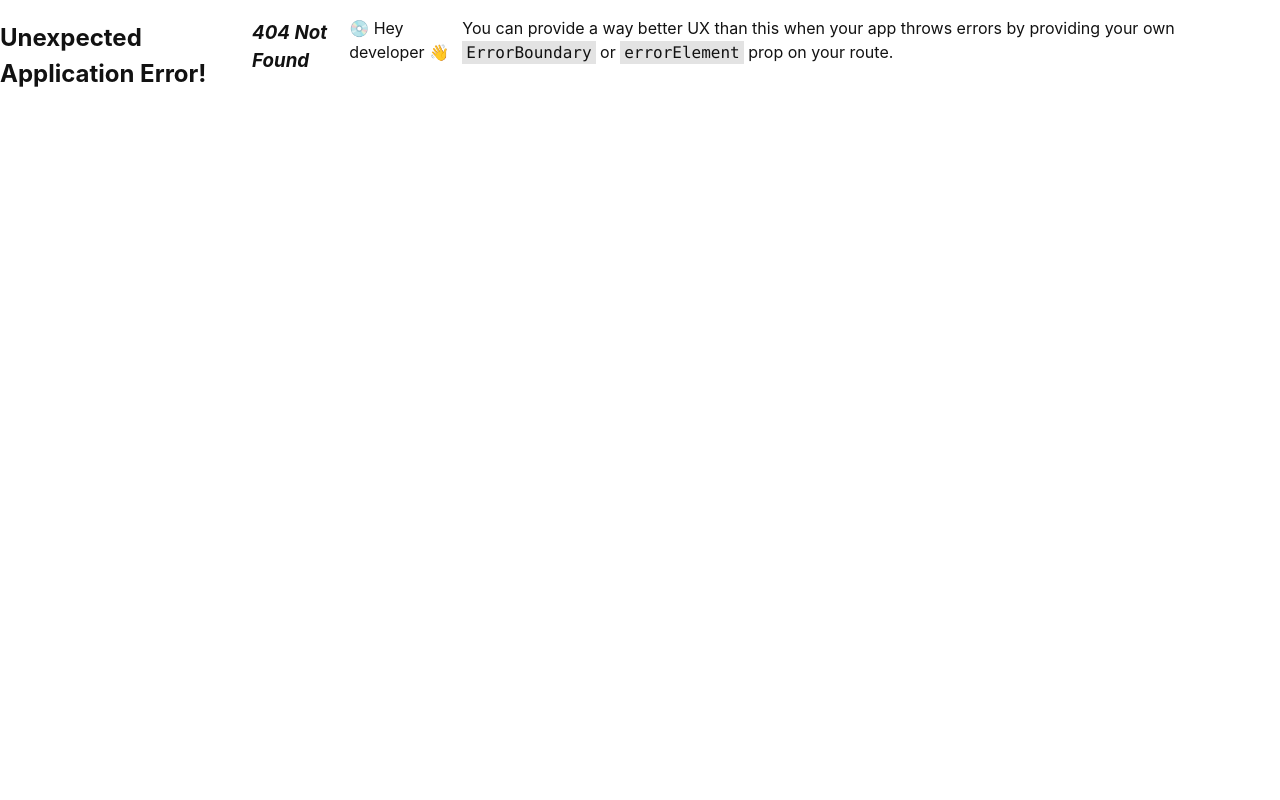
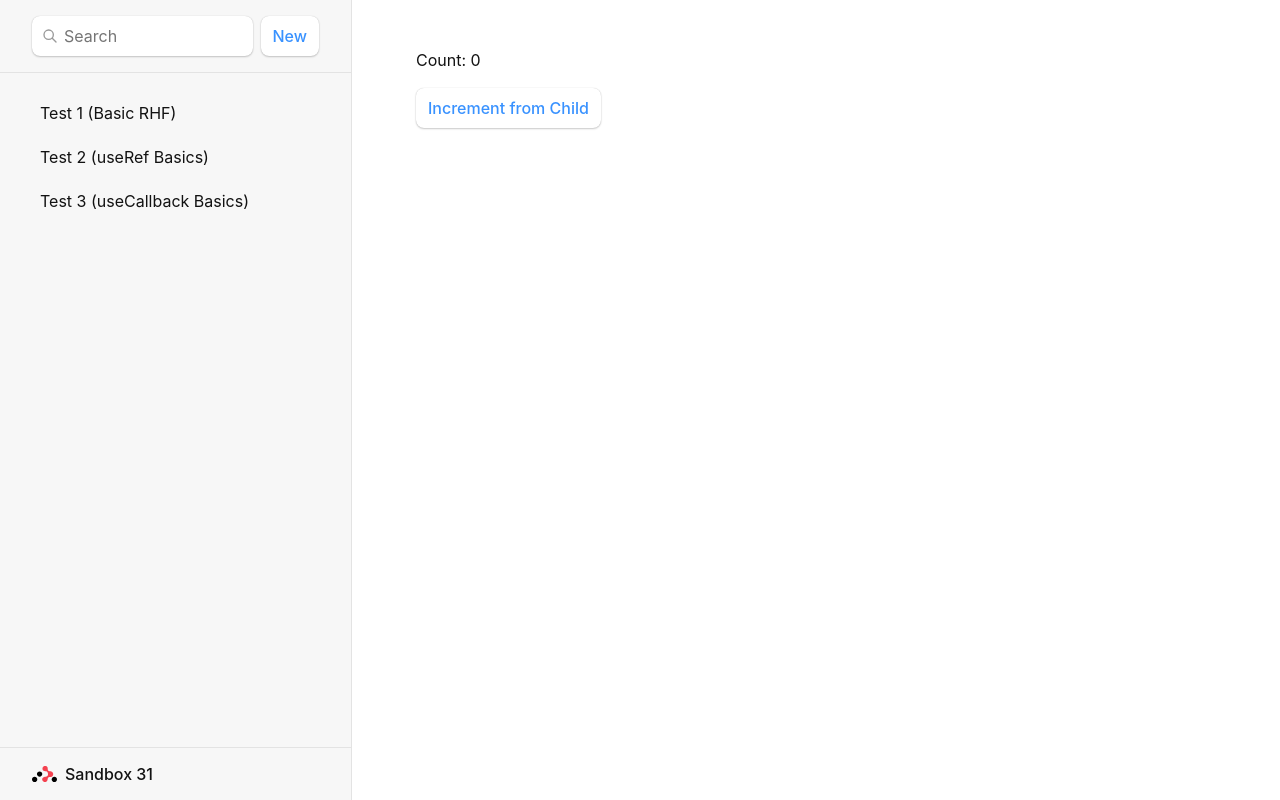
Before and after one commit to jdana111/sb31_gen_sandbox, a React (Vite) app: page /test3 in a window 1280 px wide. Before the commit this address had no page. Built offline with nearby package versions, Linux system fonts and the light colour scheme.

Commit message:
Test3: First experimentation with useCallback. (It's slick.)

```diff
--- a/src/main.tsx
+++ b/src/main.tsx
@@ -8,6 +8,7 @@ import {
 import Root from './routes/root';
 import Test1 from './routes/Test1';
 import Test2 from './routes/Test2';
+import Test3 from './routes/Test3';
 
 const router = createBrowserRouter([
   {
@@ -22,6 +23,10 @@ const router = createBrowserRouter([
         path: "test2/",
         element: <Test2 />,
       },
+      {
+        path: "test3/",
+        element: <Test3 />,
+      },
     ],
   },
 ]);
--- /dev/null
+++ b/src/routes/Test3.tsx
@@ -0,0 +1,23 @@
+import React, { useState, useCallback } from 'react';
+
+function Test3() {
+  const [count, setCount] = useState(0);
+
+  const increment = useCallback(() => {
+    setCount((prevCount) => prevCount + 1);
+  }, []);
+
+  return (
+    <div>
+      <p>Count: {count}</p>
+      <Child onClick={increment} />
+    </div>
+  );
+}
+
+const Child = React.memo(({ onClick }) => {
+  console.log('Child component rendered');
+  return <button onClick={onClick}>Increment from Child</button>;
+});
+
+export default Test3;
--- a/src/routes/root.tsx
+++ b/src/routes/root.tsx
@@ -36,6 +36,9 @@ export default function Root() {
             <li>
               <a href={`/test2`}>Test 2 (useRef Basics)</a>
             </li>
+            <li>
+              <a href={`/test3`}>Test 3 (useCallback Basics)</a>
+            </li>
           </ul>
         </nav>
       </div>
```
